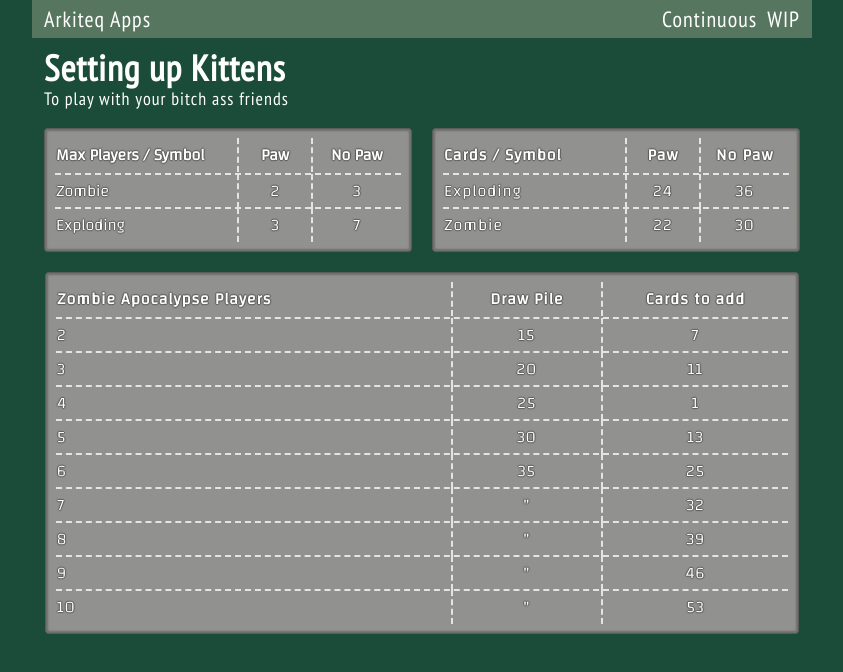
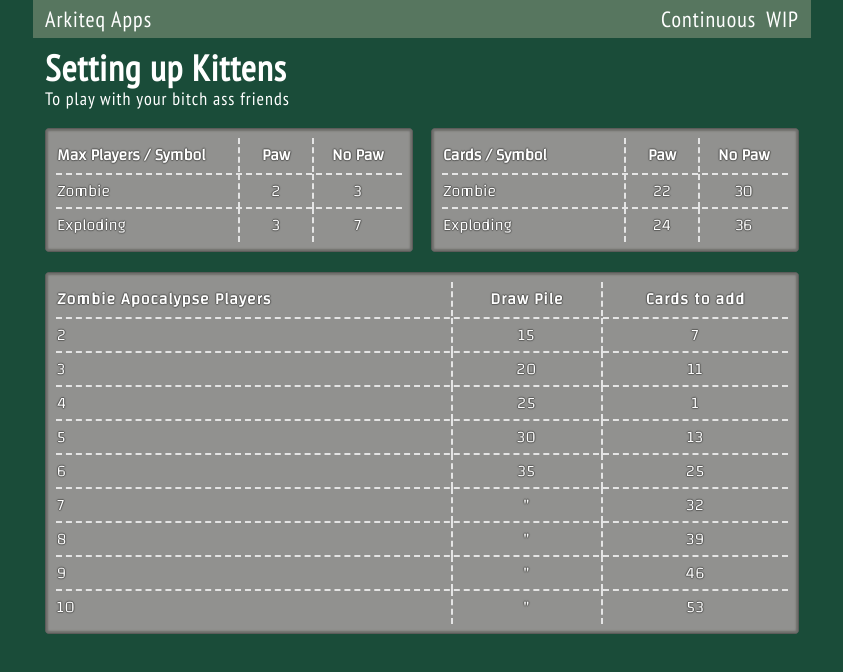
Before and after one commit to ASPinho/ASPinho.github.io, a React (Create React App) app in the folder arkiteq-home/: page / in a window 1280 px wide. Shown: the top 672 px of the page, without its empty margins (218-1061 px from the left). Built offline with nearby package versions, Linux system fonts and the light colour scheme.

Commit message:
one more table, different stylesheets

```diff
--- a/arkiteq-home/src/App.tsx
+++ b/arkiteq-home/src/App.tsx
@@ -1,11 +1,12 @@
 import React from 'react';
 import RetroConsole from "./components/retro-console";
-import playersPerSymbol from "./scripts/kitten-tables";
+import {getPlayersPerSymbol, getCardsPerSymbol} from "./scripts/kitten-tables";
 import Table from "./components/simple-table";
 
 function App() {
 
-  const playersSymbolData = playersPerSymbol();
+  const playersSymbolData = getPlayersPerSymbol();
+  const cardsSymbolData = getCardsPerSymbol();
 
   return (
         <div id="main-content">
@@ -30,33 +31,13 @@ function App() {
               <p>To play with your bitch ass friends</p>
             </div>
             <div className="content-container">
-              <div className="horizontal-align margin-bottom-l">
+              <div className="horizontal-align justify-content-space-between margin-bottom-l">
                 <RetroConsole>
                   <Table data={playersSymbolData}/>
                 </RetroConsole>
-                <div className="retro-console margin-left-l">
-                  <table id="card-symbol">
-                    <thead>
-                      <tr>
-                        <th className="vertical-align flex1"><p>Cards / Symbol</p></th>
-                        <th className="small full-center-flex"><p>Paw</p></th>
-                        <th className="med full-center-flex"><p>No Paw</p></th>
-                      </tr>
-                    </thead>
-                    <tbody>
-                      <tr>
-                        <td className="vertical-align flex1"><p>Exploding</p></td>
-                        <td className="small full-center-flex"><p>24</p></td>
-                        <td className="med full-center-flex"><p>36</p></td>
-                      </tr>
-                      <tr>
-                        <td className="vertical-align flex1"><p>Zombie</p></td>
-                        <td className="small full-center-flex"><p>22</p></td>
-                        <td className="med full-center-flex"><p>30</p></td>
-                      </tr>
-                    </tbody>
-                  </table>
-                </div>
+                <RetroConsole>
+                  <Table data={cardsSymbolData}/>
+                </RetroConsole>
               </div>
               <div className="horizontal-align margin-bottom-l">
                 <div className="retro-console">
--- a/arkiteq-home/src/index.tsx
+++ b/arkiteq-home/src/index.tsx
@@ -1,6 +1,7 @@
 import React from 'react';
 import ReactDOM from 'react-dom/client';
 import './styles/teriyarki-theme.scss';
+import './styles/flex-rules.scss'
 import App from './App';
 
 const root = ReactDOM.createRoot(
--- a/arkiteq-home/src/scripts/kitten-tables.ts
+++ b/arkiteq-home/src/scripts/kitten-tables.ts
@@ -1,6 +1,6 @@
 import {TableData} from "./interfaces";
 
-function playersPerSymbol() : TableData {
+export function getPlayersPerSymbol() : TableData {
     return {
         id: "player-symbol",
         headers: ["Max Players / Symbol", "Paw", "No Paw"],
@@ -12,4 +12,14 @@ function playersPerSymbol() : TableData {
     };
 }
 
-export default playersPerSymbol
+export function getCardsPerSymbol() : TableData {
+    return {
+        id: "card-symbol",
+        headers: ["Cards / Symbol", "Paw", "No Paw"],
+        rows: [
+            ["Zombie", "22", "30"],
+            ["Exploding", "24", "36"],
+        ],
+        columnClasses: ["vertical-align flex1", "small full-center-flex", "med full-center-flex"]
+    };
+}
--- /dev/null
+++ b/arkiteq-home/src/styles/flex-rules.scss
@@ -0,0 +1,119 @@
+.display-flex {
+  display: flex;
+}
+
+.vertical-align {
+  display: flex;
+  align-items: center;
+}
+
+.horizontal-align {
+  display: flex;
+  justify-content: center;
+}
+
+.full-center-flex {
+  display: flex;
+  align-items: center;
+  justify-content: center;
+}
+
+.justify-content-flex-start {
+  justify-content: flex-start;
+  -webkit-justify-content: flex-start;
+  -ms-justify-content: flex-start;
+}
+
+.justify-content-flex-end {
+  justify-content: flex-end;
+  -webkit-justify-content: flex-end;
+  -ms-justify-content: flex-end;
+}
+
+.justify-content-center {
+  justify-content: center;
+  -webkit-justify-content: center;
+  -ms-justify-content: center;
+}
+
+.justify-content-space-between {
+  justify-content: space-between;
+  -webkit-justify-content: space-between;
+  -ms-justify-content: space-between;
+}
+
+.justify-content-space-around {
+  justify-content: space-around;
+  -webkit-justify-content: space-around;
+  -ms-justify-content: space-around;
+}
+
+.justify-content-space-evenly {
+  justify-content: space-evenly;
+  -ms-justify-content: space-evenly;
+}
+
+.justify-content-start {
+  justify-content: start;
+  -webkit-justify-content: flex-start;
+  -ms-justify-content: flex-start;
+}
+
+.justify-content-end {
+  justify-content: end;
+  -webkit-justify-content: flex-end;
+  -ms-justify-content: flex-end;
+}
+
+.justify-content-left {
+  justify-content: left;
+  -webkit-justify-content: flex-start;
+  -ms-justify-content: flex-start;
+}
+
+.justify-content-right {
+  justify-content: right;
+  -webkit-justify-content: flex-end;
+  -ms-justify-content: flex-end;
+}
+
+.justify-items-stretch {
+  justify-items: stretch;
+  -webkit-box-align: stretch;
+  -ms-flex-align: stretch;
+}
+
+.justify-items-center {
+  justify-items: center;
+  -webkit-box-align: center;
+  -ms-flex-align: center;
+}
+
+.justify-items-start {
+  justify-items: start;
+  -webkit-box-align: start;
+  -ms-flex-align: start;
+}
+
+.justify-items-end {
+  justify-items: end;
+  -webkit-box-align: end;
+  -ms-flex-align: end;
+}
+
+.justify-items-left {
+  justify-items: left;
+  -webkit-box-align: start;
+  -ms-flex-align: start;
+}
+
+.justify-items-right {
+  justify-items: right;
+  -webkit-box-align: end;
+  -ms-flex-align: end;
+}
+
+
+.flex1 { flex: 1; }
+.flex2 { flex: 2; }
+.flex3 { flex: 3; }
--- a/arkiteq-home/src/styles/teriyarki-theme.scss
+++ b/arkiteq-home/src/styles/teriyarki-theme.scss
@@ -181,35 +181,9 @@ p {
 
 /*====== Display rules ======*/
 
-.display-flex {
-  display: flex;
-}
-
-.vertical-align {
-  display: flex;
-  align-items: center;
-}
-
-.horizontal-align {
-  display: flex;
-  justify-content: center;
-}
-
-.full-center-flex {
-  display: flex;
-  align-items: center;
-  justify-content: center;
-}
-
-.flex1 { flex: 1; }
-.flex2 { flex: 2; }
-.flex3 { flex: 3; }
-
 .ph:empty {
   display: none;
 }
-
-/*====== Display rules ======*/
 
 .content-title {
   font-size: var(--font-heading1);
```
Also changed, not shown: arkiteq-home/src/App.css (deleted, +0 -38 lines).
